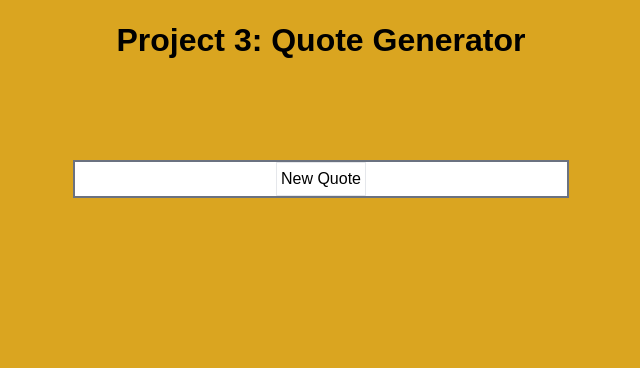
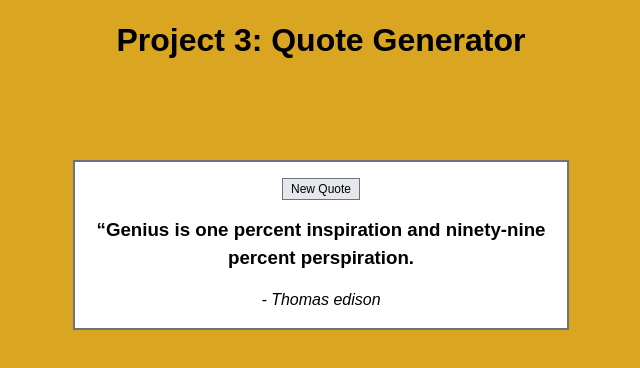
Before and after one commit to wirenpaper/quote-generator-frontend, a Next.js app: page / in a window 1280 px wide. Shown: the top 368 px of the page, without its empty margins (319-959 px from the left). Built offline with nearby package versions, Linux system fonts and the light colour scheme; no server answers.

Commit message:
UI is fixed

```diff
--- a/app/globals.css
+++ b/app/globals.css
@@ -14,3 +14,8 @@ h1 {
   font-size: 2rem;
   font-weight: bold;
 }
+
+h3 {
+  font-size: 1.17em;
+  font-weight: bold;
+}
--- a/app/page.tsx
+++ b/app/page.tsx
@@ -21,10 +21,25 @@ export default function Quotes() {
 
   return (
     <div>
-      <h1 className="flex justify-center p-4 pb-24">Project 3: Quote Generator</h1>
+      <h1 className="flex justify-center p-4 pb-24">
+        Project 3: Quote Generator
+      </h1>
       <div className="flex justify-center">
-        <div className="flex justify-center border-2 border-gray-500 bg-white w-31rem">
-          <button className="border p-1">New Quote</button>
+        <div className="flex-row justify-center border-2 border-gray-500 bg-white w-31rem">
+          <div className="flex justify-center">
+            <button
+              className="border border-gray-500 m-4
+          py-0.5 flex px-2 bg-gray-200 text-xs"
+            >
+              New Quote
+            </button>
+          </div>
+          <h3 className="text-center">
+            <span>“</span>
+            Genius is one percent inspiration and ninety-nine percent
+            perspiration.
+          </h3>
+          <i className="flex justify-center p-4">- Thomas edison</i>
         </div>
       </div>
     </div>
```
